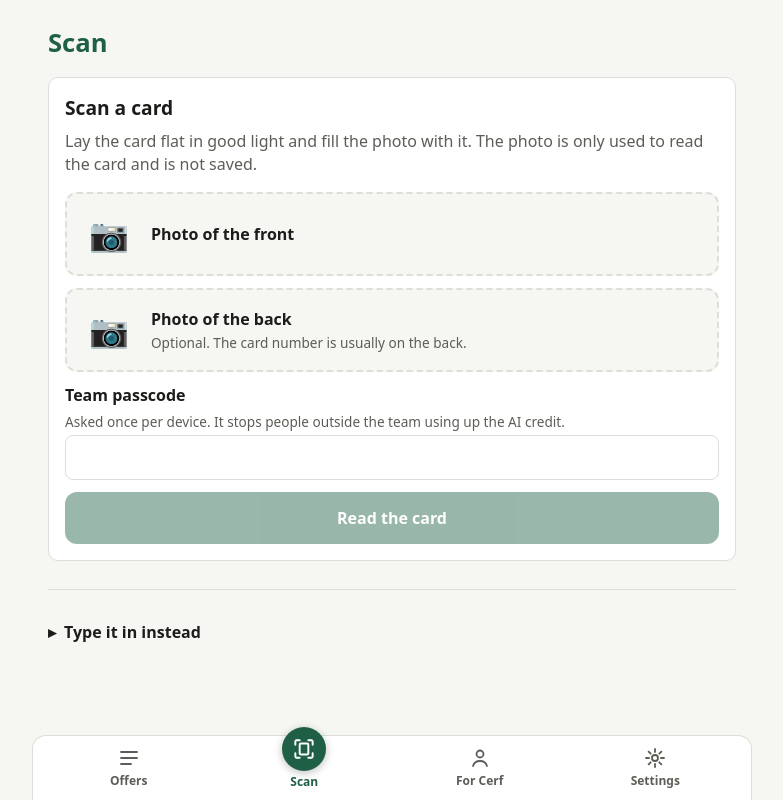
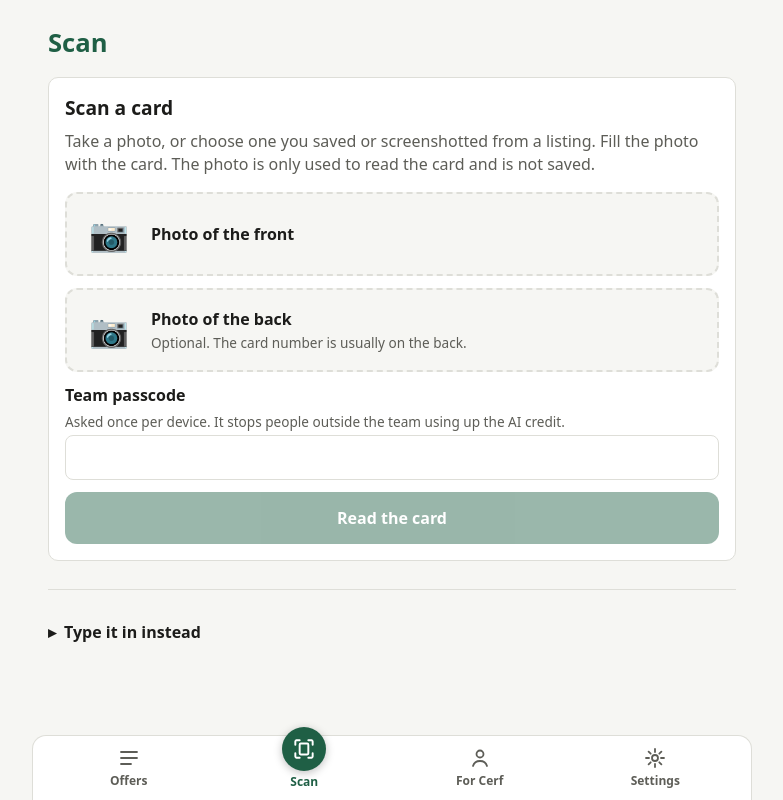
Before and after one commit to bruhhhampton/CardScout, a Next.js app: page /scan in a window 1280 px wide. Shown: the whole page, without its empty margins (248-1031 px from the left). Built offline with nearby package versions, Linux system fonts and the light colour scheme; no server answers.

Commit message:
Scan: allow saved photos and screenshots

```diff
--- a/app/scan/scan-flow.js
+++ b/app/scan/scan-flow.js
@@ -27,7 +27,7 @@ function PhotoButton({ label, hint, value, onChange }) {
   const [busy, setBusy] = useState(false);
   return (
     <label className={`photo${value ? ' has-photo' : ''}`}>
-      <input type="file" accept="image/*" capture="environment" className="sr-only"
+      <input type="file" accept="image/*" className="sr-only"
         onChange={async (e) => {
           const file = e.target.files?.[0];
           if (!file) return;
@@ -75,7 +75,7 @@ export default function ScanFlow({ remembered }) {
     <>
       <section className="panel scan" aria-labelledby="scan-heading">
         <h2 id="scan-heading">Scan a card</h2>
-        <p className="sub">Lay the card flat in good light and fill the photo with it. The photo is only used to read the card and is not saved.</p>
+        <p className="sub">Take a photo, or choose one you saved or screenshotted from a listing. Fill the photo with the card. The photo is only used to read the card and is not saved.</p>
         {state.status === 'error' && <p className="error" role="alert">{state.message}</p>}
         <form action={formAction} className="scan-form" onSubmit={() => setAgain(false)}>
           <PhotoButton label="Photo of the front" value={front} onChange={setFront} />
```
